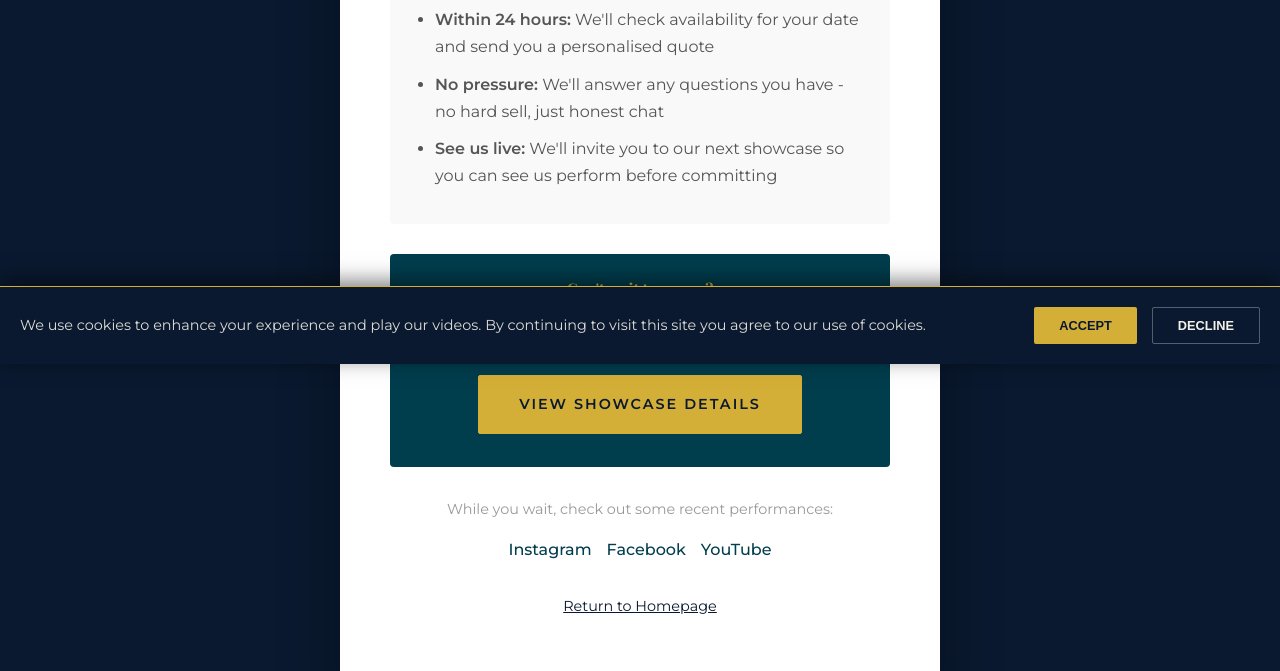
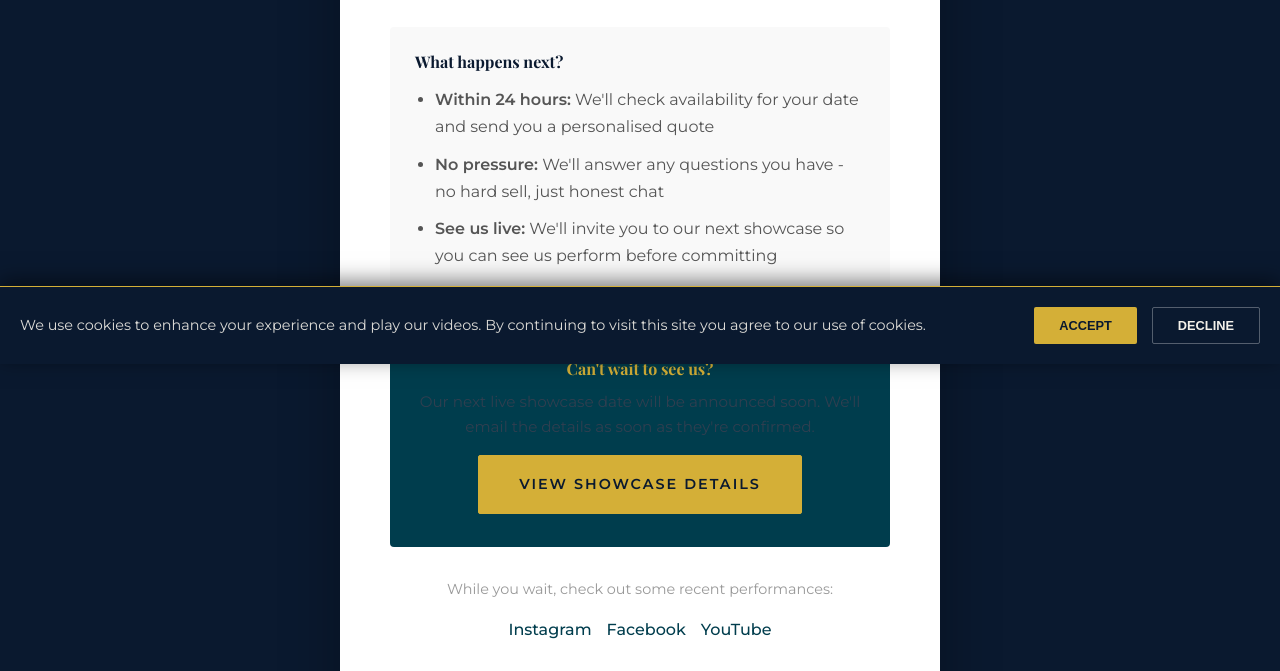
Before and after one commit to lawrence18365/thebeatboutique, a plain HTML site: page thank-you/index.html in a window 1280 px wide. Shown: the part 436-1107 px from the top of the page. Drawn offline with nearby package versions, Linux system fonts and the light colour scheme; files that its build step writes are made by us from their sources; a web font is replaced by a local one.

Commit message:
Fix thank-you page header conflict - add top padding for navbar

```diff
--- a/thank-you/index.html
+++ b/thank-you/index.html
@@ -75,7 +75,8 @@
             align-items: center;
             justify-content: center;
             background: var(--primary-navy);
-            padding: 40px 20px;
+            padding: 120px 20px 40px;
+            box-sizing: border-box;
         }
 
         .thank-you-card {
```
